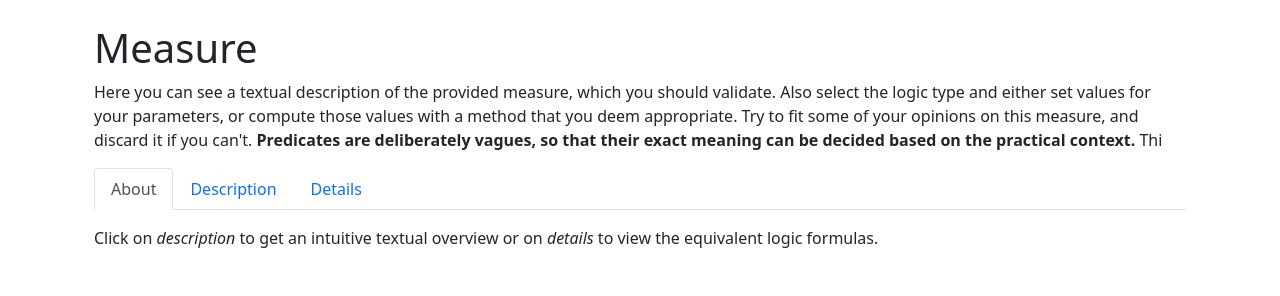
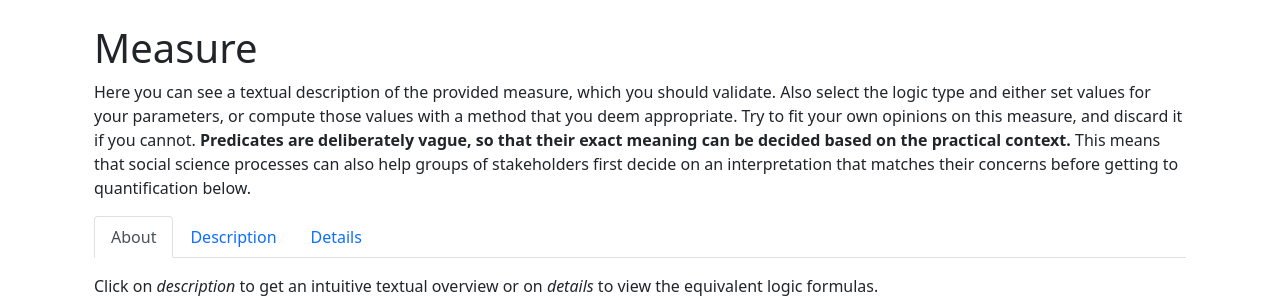
Before and after one commit to mever-team/askbias, a Flask app: template templates/manager_inputs.html in a window 1280 px wide. Shown: the part 56-352 px from the top of the page. Run offline with Flask 3, Linux system fonts and the light colour scheme; the template is opened without the code that fills it, so the values that code supplies are empty; some libraries are stand-ins or nearby versions.

Commit message:
minor text improvements

```diff
--- a/app.py
+++ b/app.py
@@ -10,7 +10,7 @@ def create_defaults(manager):
         "E": "there is discrimination against the group",
         "M": "correct predictions for the group",
         "Mc": "correct predictions for other groups",
-        "T": "numerical tolerance affects discrimination",
+        "T": "numerical deviation could imply discrimination",
         "tol": "acceptable numerical deviation from target truth values"
     }
     manager.expressions = {  # Default formulas
--- a/templates/manager_evaluate.html
+++ b/templates/manager_evaluate.html
@@ -5,7 +5,7 @@
     <h1>Measure {{ name }}</h1>
 
     <p>Here is the outcome of fairness assessment. Symbols correspond to numeric evaluation, where for some
-    quantities (e.g., bias) small values indeed the ones sought out.</p>
+    quantities (e.g., bias) small values are indeed the ones sought out.</p>
 
     <!-- Tabs for Description and Details -->
     <ul class="nav nav-tabs" id="descriptionTabs" role="tablist">
--- a/templates/manager_inputs.html
+++ b/templates/manager_inputs.html
@@ -5,9 +5,11 @@
     <h1>Measure {{ name }}</h1>
     <p>Here you can see a textual description of the provided measure, which you should validate.
         Also select the logic type and either set values for your parameters, or compute those values with
-        a method that you deem appropriate. Try to fit some of your opinions on this measure, and discard
-        it if you can't. <b>Predicates are deliberately vagues, so that their exact meaning can be decided
-            based on the practical context.</b> Thi
+        a method that you deem appropriate. Try to fit your own opinions on this measure, and discard
+        it if you cannot. <b>Predicates are deliberately vague, so that their exact meaning can be decided
+            based on the practical context.</b> This means that social science processes can also help
+        groups of stakeholders first decide on an interpretation that matches their concerns before getting
+        to quantification below.
     </p>
 
     <!-- TabsL -->
```
